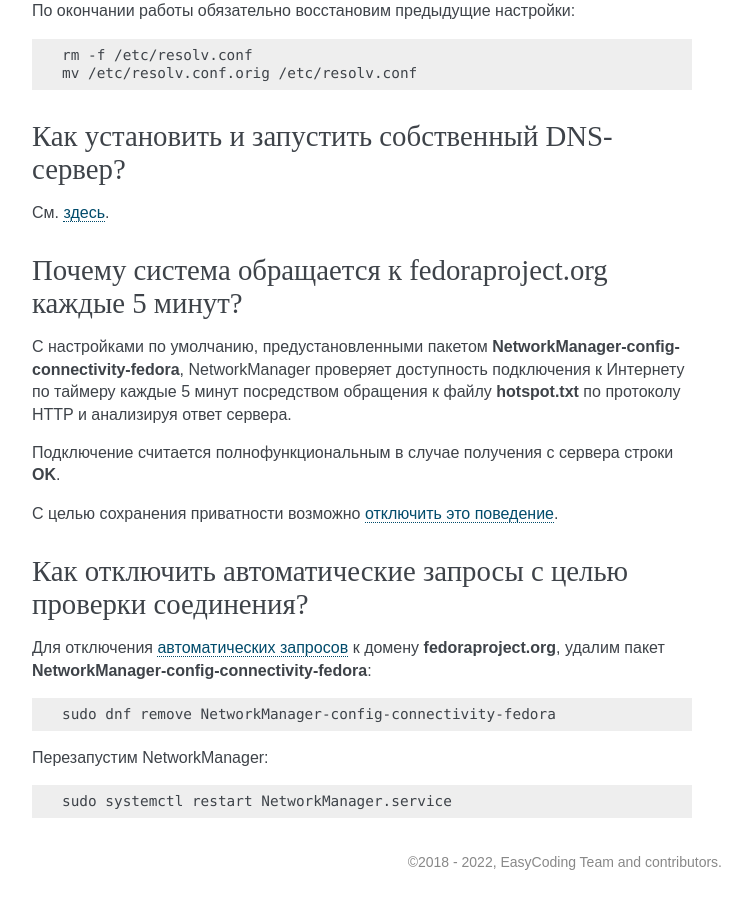
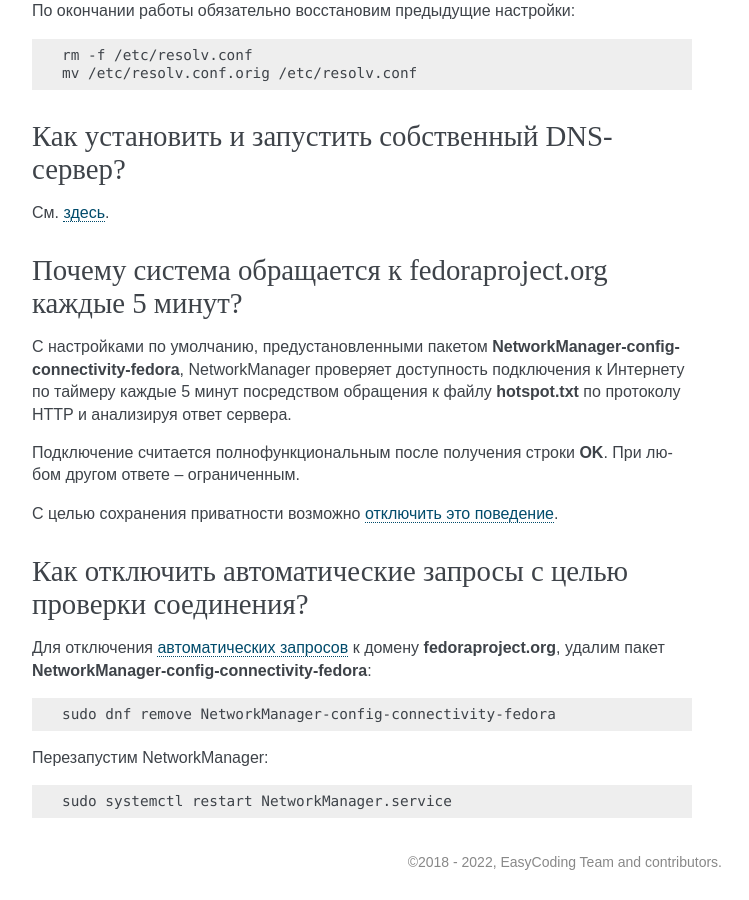
Before and after one commit to RussianFedora/FAQ, a Sphinx documentation site: the page built from source/networking.rst, in a window 1280 px wide and 900 px high, scrolled down 13568 px. Shown: the whole window, without its empty margins (388-1137 px from the left). Built offline with Sphinx 7.4.7, drawn with Linux system fonts in a browser that asks for light colours; comment, search, counter and statistics services are not loaded.

Commit message:
Performed minor edit of the nm-connectivity-check question.

```diff
--- a/source/networking.rst
+++ b/source/networking.rst
@@ -779,7 +779,7 @@
 
 С настройками по умолчанию, предустановленными пакетом **NetworkManager-config-connectivity-fedora**, NetworkManager проверяет доступность подключения к Интернету по таймеру каждые 5 минут посредством обращения к файлу **hotspot.txt** по протоколу HTTP и анализируя ответ сервера.
 
-Подключение считается полнофункциональным в случае получения с сервера строки **OK**.
+Подключение считается полнофункциональным после получения строки **OK**. При любом другом ответе -- ограниченным.
 
 С целью сохранения приватности возможно :ref:`отключить это поведение <nm-connectivity-disable>`.
 
```
